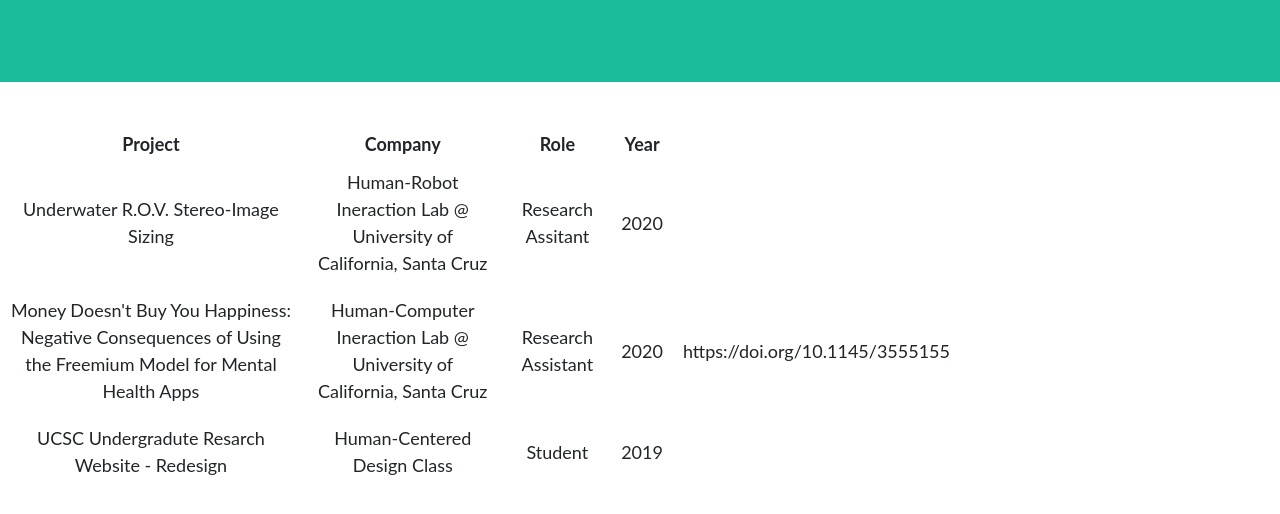
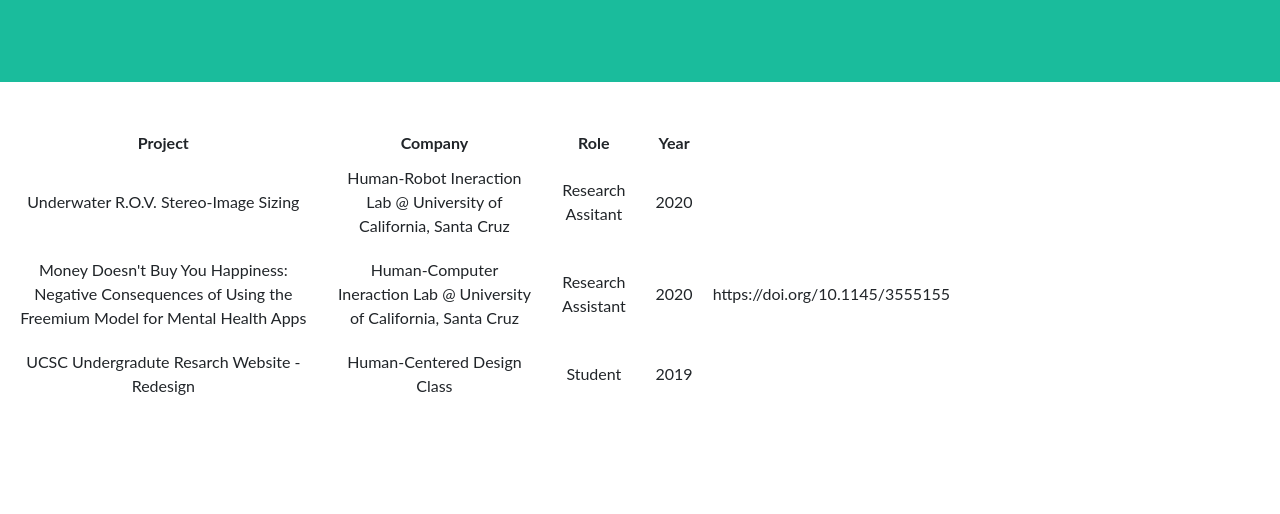
Before and after one commit to amanmehrotra-git/amanmehrotra-git.github.io, a plain HTML site: page list.html in a window 1280 px wide. Shown: the part 270-784 px from the top of the page. Drawn offline with Linux system fonts and the light colour scheme.

Commit message:
Update table_style.css

```diff
--- a/table_style.css
+++ b/table_style.css
@@ -1,6 +1,6 @@
 table {
-  width: 75%;
-  font-size: large;
+  width: 85%;
+  font-size: medium;
 }
 
 td {
```
